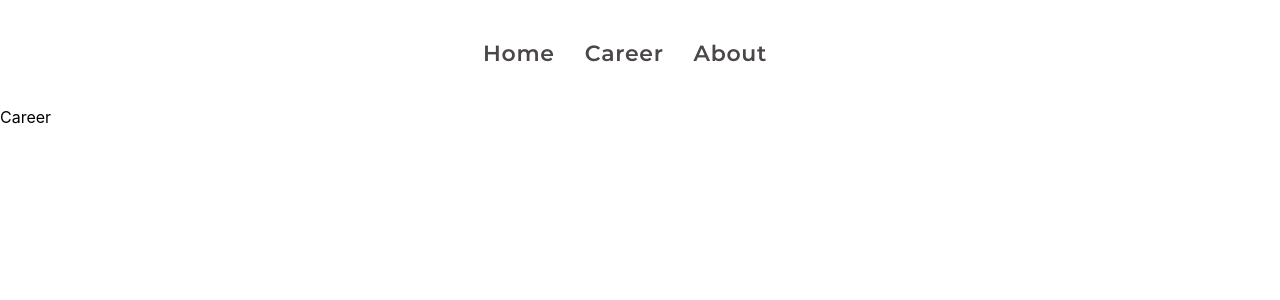
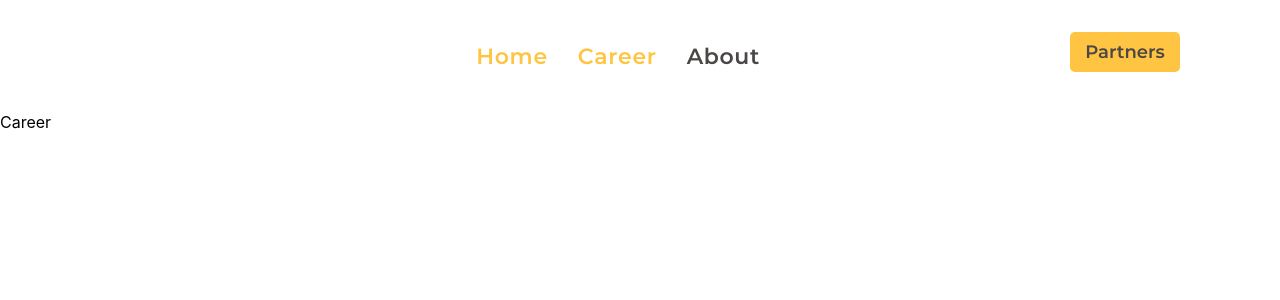
Before and after one commit to madeleineenberg/react-code-challenge, a React (Create React App) app: page /career in a window 1280 px wide. Shown: the top 300 px of the page. Built offline with nearby package versions, Linux system fonts and the light colour scheme.

Commit message:
navigation buttons

```diff
--- a/src/components/Navigation.jsx
+++ b/src/components/Navigation.jsx
@@ -1,5 +1,5 @@
 import React, { Fragment } from 'react';
-import { Link } from 'react-router-dom';
+import { NavLink } from 'react-router-dom';
 
 export default function navigation() {
   return (
@@ -7,21 +7,36 @@ export default function navigation() {
       <nav className='navigation'>
         <ul className='nav-menu'>
           <li className='nav-menu__item'>
-            <Link to='/' className='menu-link'>
+            <NavLink to='/' className='menu-link' activeClassName='active'>
               Home
-            </Link>
+            </NavLink>
           </li>
           <li className='nav-menu__item'>
-            <Link to='/career' className='menu-link'>
+            <NavLink
+              to='/career'
+              className='menu-link'
+              activeClassName='active'
+            >
               Career
-            </Link>
+            </NavLink>
           </li>
           <li className='nav-menu__item'>
-            <Link to='/about' className='menu-link'>
+            <NavLink to='/about' className='menu-link' activeClassName='active'>
               About
-            </Link>
+            </NavLink>
           </li>
         </ul>
+        <div className='nav-button-group'>
+          <div className='nav-button'>
+            <button>Partners</button>
+          </div>
+          <div className='nav-search'>
+            <i className='icon-search' />
+          </div>
+        </div>
+        <div className='nav-cart'>
+          <i className='icon-basket' />
+        </div>
       </nav>
     </Fragment>
   );
--- a/src/styles/_navigation.scss
+++ b/src/styles/_navigation.scss
@@ -6,11 +6,15 @@
 
   .nav-menu {
     display: flex;
+    justify-content: flex-end;
     list-style: none;
+    flex: 3;
 
     &__item {
       margin-right: 30px;
-
+      &:nth-of-type(3) {
+        margin-right: 150px;
+      }
       .menu-link {
         text-decoration: none;
         color: $dark-gray;
@@ -18,7 +22,51 @@
         font-weight: bold;
         letter-spacing: 0.03em;
         font-size: 22px;
+        transition: color 0.4s ease;
+
+        &:hover {
+          color: $primary-color;
+        }
+      }
+      .active {
+        color: $primary-color;
       }
     }
   }
+  .nav-button-group {
+    display: flex;
+    justify-content: flex-end;
+    flex: 1;
+    .nav-button {
+      align-self: flex-end;
+      button {
+        background-color: $primary-color;
+        color: $dark-gray;
+        width: 110px;
+        height: 40px;
+        border: none;
+        border-radius: 5px;
+        font-family: $montserrat;
+        font-weight: bold;
+        font-size: 18px;
+        margin-top: -8px;
+        margin-right: 20px;
+        cursor: pointer;
+      }
+    }
+
+    .icon-search {
+      font-size: 28px;
+      color: $dark-gray;
+      cursor: pointer;
+    }
+  }
+  .nav-cart {
+    margin: 0 20px;
+    cursor: pointer;
+    .icon-basket {
+      font-size: 28px;
+      color: $dark-gray;
+    }
+  }
 }
```
